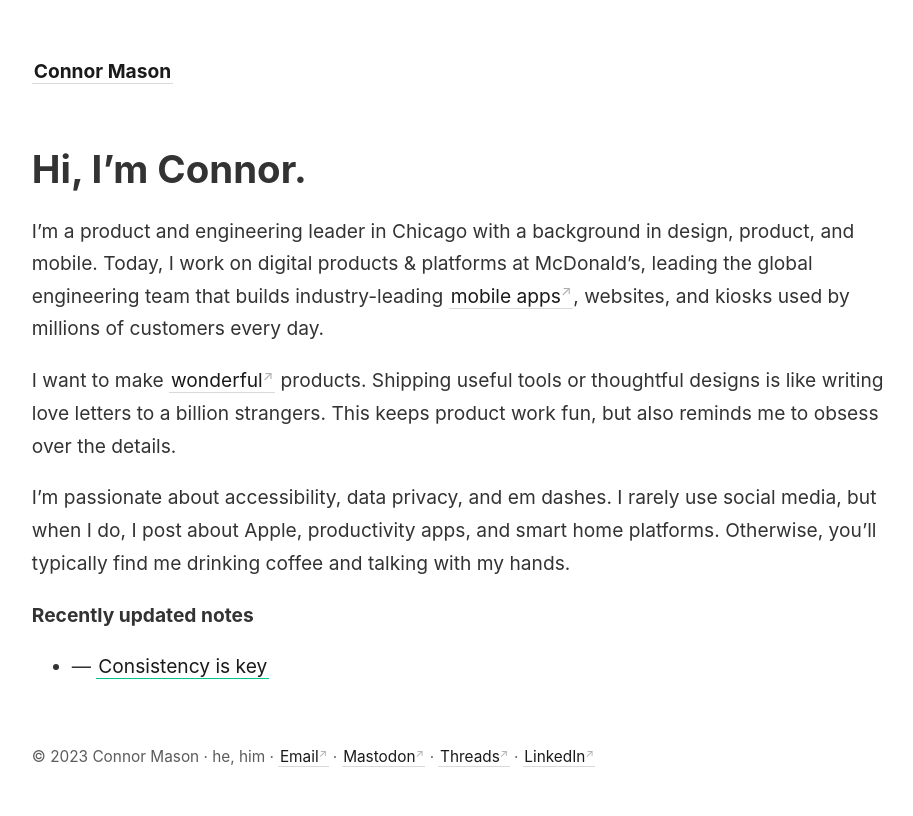
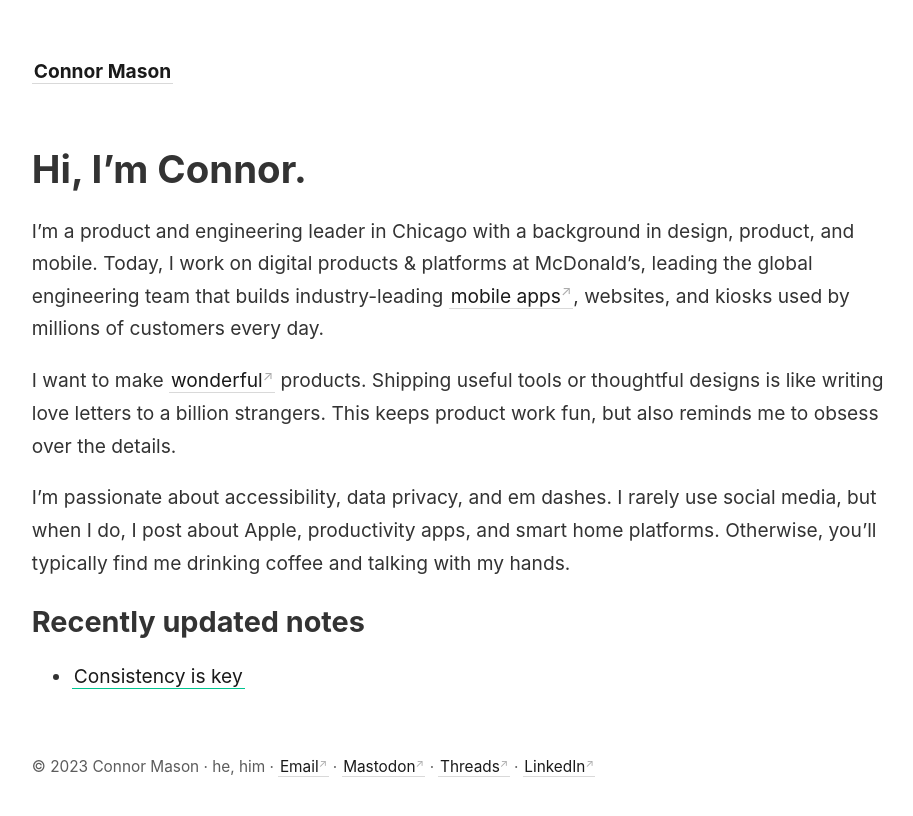
Before and after one commit to conmas/site, a Jekyll site: the page built from _pages/index.md, in a window 1280 px wide. Shown: the top 816 px of the page, without its empty margins (45-958 px from the left). Built offline with Jekyll 4.4.1, drawn with Linux system fonts in a browser that asks for light colours.

Commit message:
Update index.md

```diff
--- a/_pages/index.md
+++ b/_pages/index.md
@@ -13,13 +13,13 @@ I want to make [wonderful](https://bit.ly/3HiCadM) products. Shipping useful too
 
 I’m passionate about accessibility, data privacy, and em dashes. I rarely use social media, but when I do, I post about Apple, productivity apps, and smart home platforms. Otherwise, you’ll typically find me drinking coffee and talking with my hands.
 
-<strong>Recently updated notes</strong>
+## Recently updated notes
 
 <ul>
   {% assign recent_notes = site.notes | sort: "last_modified_at_timestamp" | reverse %}
   {% for note in recent_notes limit: 5 %}
     <li>
-      {{ note.last_modified_at | date: "%Y-%m-%d" }} — <a class="internal-link" href="{{ site.baseurl }}{{ note.url }}">{{ note.title }}</a>
+      {{ note.last_modified_at | date: "%Y-%m-%d" }} <a class="internal-link" href="{{ site.baseurl }}{{ note.url }}">{{ note.title }}</a>
     </li>
   {% endfor %}
 </ul>
```
